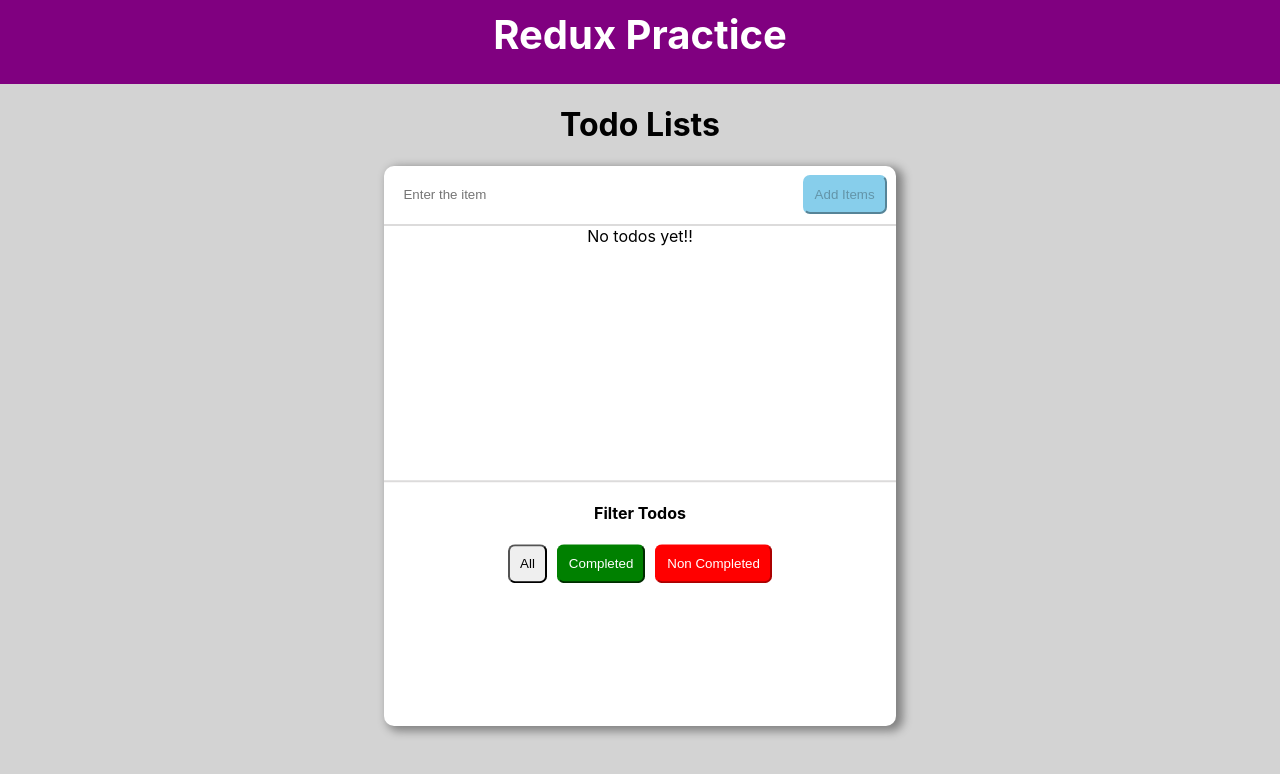
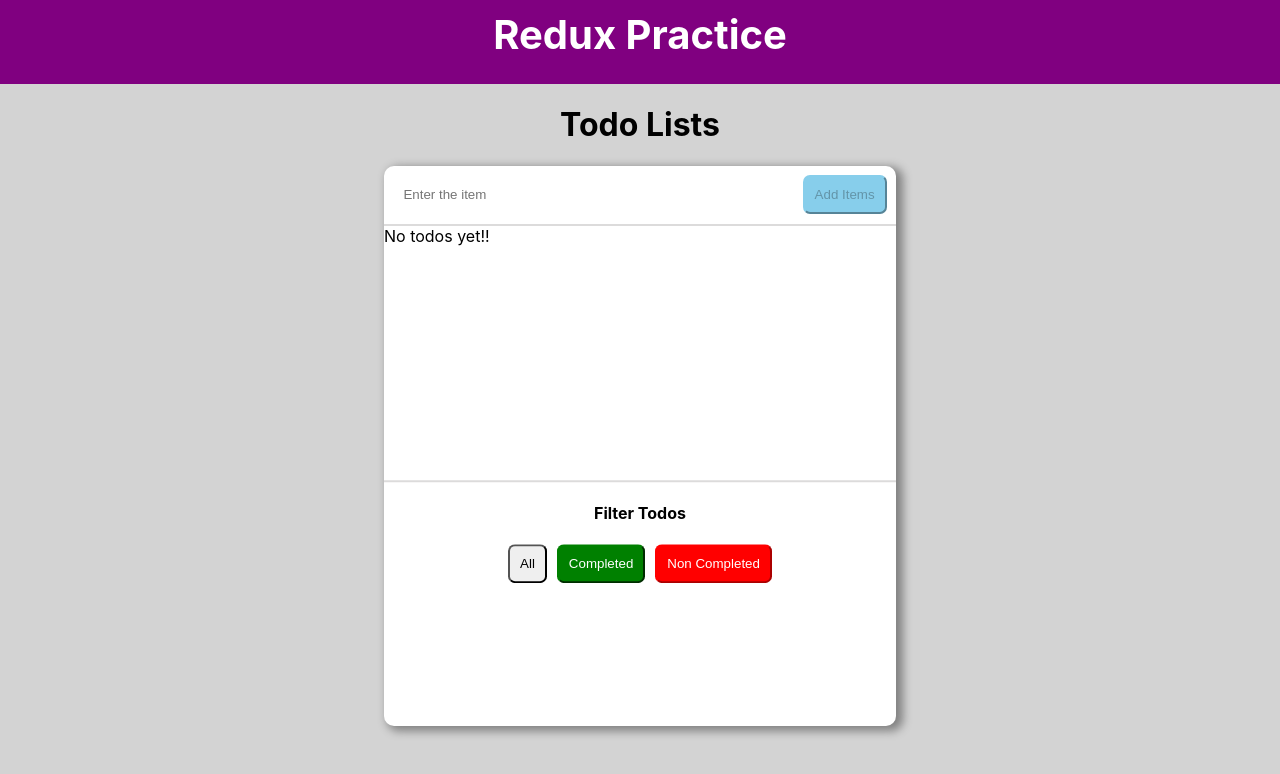
Before and after one commit to shrestharajani/redux-todo, a React (Create React App) app: page / in a window 1280 px wide. Shown: the top 774 px of the page. Built offline with nearby package versions, Linux system fonts and the light colour scheme; the HTML template or start-up script is replaced by a standard one.

Commit message:
Action added and add operation completed

```diff
--- a/src/App.css
+++ b/src/App.css
@@ -1,9 +1,9 @@
 body {
-  text-align: center;
   background-color: lightgrey;
 }
 
 header {
+  text-align: center;
   font-size: 40px;
   padding: 10px;
   height: 8vh;
@@ -19,8 +19,6 @@
 }
 
 .card-body {
-  /* padding-top: 2rem; */
-  text-align: center;
   box-shadow: 5px 3px 10px 2px grey;
   height: 70vh;
   width: 40%;
@@ -28,7 +26,7 @@
   background-color: white;
 }
 
-input {
+.form input {
   border-radius: 10px 10px 0 0;
   border: 0;
   width: 77%;
@@ -42,6 +40,7 @@
 }
 
 .form {
+  text-align: center;
   border-bottom: 2px solid rgb(167, 165, 165, 0.4);
 }
 
@@ -53,9 +52,22 @@
 }
 
 .details {
+  text-align: center;
   border-top: 2px solid rgb(167, 165, 165, 0.4);
   top: 30rem;
   position: sticky;
+}
+
+.items{
+  padding: 15px 0 0 20px;
+}
+
+.items-item{
+  padding-left: 10px;
+}
+
+.marked{
+  text-decoration: line-through;
 }
 
 .details button{
--- a/src/App.js
+++ b/src/App.js
@@ -7,7 +7,7 @@
   return (
     <div className="App">
       <header>Redux Practice</header>
-      <h1>Todo Lists</h1>
+      <h1 style={{textAlign:'center'}}>Todo Lists</h1>
       <div className='card'>
         <div className='card-body'>
           <Form/>
--- a/src/components/Form.jsx
+++ b/src/components/Form.jsx
@@ -1,14 +1,19 @@
 import React, { useState } from 'react'
+import { useDispatch } from 'react-redux'
+import { addTodo } from '../redux/actions/action'
 
 export default function Form() {
+    const dispatch = useDispatch()
+
     const [value, setValue] = useState('')
 
     const changeItems = (event) => {
         setValue(event.target.value)
     }
 
-    const addItems = () => {
-        // setAddedItem(value)
+    const addItems = (event) => {
+        event.preventDefault()
+        dispatch(addTodo(value))
         setValue('')
     }
 
--- a/src/components/ItemList.jsx
+++ b/src/components/ItemList.jsx
@@ -1,11 +1,18 @@
 import React from 'react'
 import { useSelector } from 'react-redux'
+import Todos from './Todos'
 
 export default function ItemList() {
     const { todos } = useSelector(state => state)
-    console.log("kjsdnfk", todos)
+    console.log("dkhkd", todos)
+    return (
+        <div>
+            {todos.todos.length ? todos.todos.map((todo, index) => (
+                <Todos
+                    key={index}
+                    todo={todo} />
+            )) : <div> No todos yet!!</div>}
 
-    return (
-        <div>No todos yet!!</div>
+        </div>
     )
 }
--- /dev/null
+++ b/src/components/Todos.jsx
@@ -0,0 +1,12 @@
+import React from 'react'
+
+export default function Todos({ todo }) {
+    return (
+        <div className='items'>
+            <input type="checkbox" />
+            {todo.completed ?
+                <span className='items-item marked'>{todo.content}</span> :
+                <span className='items-item'>{todo.content}</span>}
+        </div>
+    )
+}
--- /dev/null
+++ b/src/redux/actions/action.js
@@ -0,0 +1,11 @@
+let id = 0
+
+export const addTodo = (content)=>{
+    return({
+        type: 'ADD_TODO',
+        payload :{
+            id : ++id,
+            content
+        }
+    })
+}
--- a/src/redux/reducers/todos.js
+++ b/src/redux/reducers/todos.js
@@ -1,13 +1,18 @@
 const initialState = {
-    todos:[{
-        id: 1,
-        content: 'Coding',
-        completed:false
-    }]
+    todos:[]
 }
 
 const todos = (state = initialState,action)=> {
   switch (action.type) {
+      case 'ADD_TODO':
+        const {id ,content} = action.payload
+        return {
+            todos:[
+                ...state.todos,
+                { id, completed:false, content}
+            ]
+        }
+
       default:
           return state
   }
```
